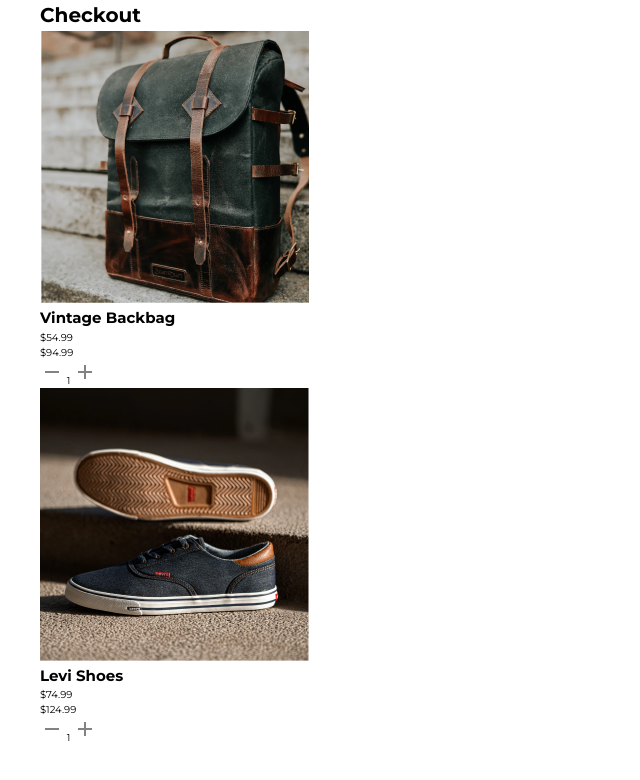
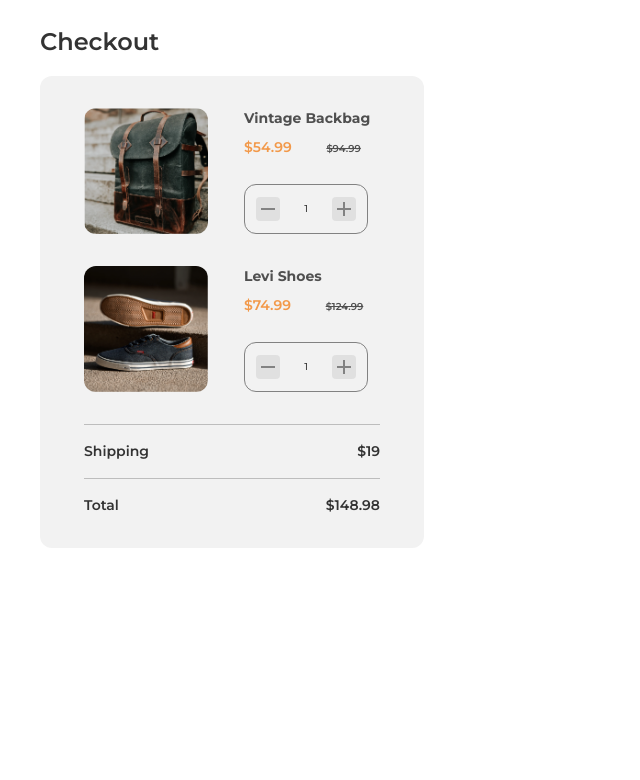
Before and after one commit to dcuevasdev/checkout-page, a plain HTML site: page index.html in a window 1280 px wide. Shown: the whole page, without its empty margins (0-640 px from the left). Drawn offline with Linux system fonts and the light colour scheme.

Commit message:
Estilos CSS para la sección de products

```diff
--- a/CSS/styles.css
+++ b/CSS/styles.css
@@ -2,6 +2,8 @@
   --gray-one: #333333;
   --gray-two: #4f4f4f;
   --gray-three: #828282;
+  --gray-four: #f2f2f2;
+  --gray-five: #e0e0e0;
   --orange-bg: #f2994a;
 }
 * {
@@ -19,3 +21,91 @@ html {
   max-width: 1200px;
   margin: 0 auto;
 }
+
+/*================
+  Section Products
+==================*/
+.title {
+  margin: 2.4rem 0 1.6rem;
+  font-size: 2.4rem;
+  font-weight: 600;
+  color: var(--gray-one);
+}
+
+.products {
+  max-width: 38.4rem;
+  padding: 3.2rem 0;
+  border-radius: 1.2rem;
+  background-color: var(--gray-four);
+}
+.products__item {
+  display: flex;
+  justify-content: space-between;
+  max-width: 29.6rem;
+  margin: 0 auto 3.2rem;
+}
+.products__image {
+  width: 12.4rem;
+  border-radius: 1.2rem;
+}
+.products__description {
+  position: relative;
+  width: 13.6rem;
+}
+.products__title {
+  margin-bottom: 0.8rem;
+  font-size: 1.4rem;
+  color: var(--gray-two);
+}
+.products__discount,
+.products__price {
+  display: inline-block;
+}
+.products__discount {
+  margin-right: 3.2rem;
+  font-size: 1.4rem;
+  font-weight: 600;
+  color: var(--orange-bg);
+}
+.products__price {
+  font-size: 1rem;
+  font-weight: 600;
+  text-decoration: line-through;
+  color: var(--gray-two);
+}
+.products__amount {
+  display: flex;
+  justify-content: center;
+  align-items: center;
+  gap: 2.4rem;
+  position: absolute;
+  bottom: 0;
+  width: 12.4rem;
+  height: 5rem;
+  border: 0.1rem solid var(--gray-three);
+  border-radius: 1.2rem;
+}
+.products__amount div {
+  width: 2.4rem;
+  height: 2.4rem;
+  border-radius: 0.4rem;
+  background-color: var(--gray-five);
+}
+.products__shipping,
+.products__total {
+  display: flex;
+  justify-content: space-between;
+  max-width: 29.6rem;
+  margin: 0 auto 1.6rem;
+  padding: 1.6rem 0 0;
+  font-size: 1.4rem;
+  font-weight: 600;
+  border-top: 1px solid #bdbdbd;
+  color: var(--gray-one);
+}
+.products__shipping {
+  margin-top: 3.2rem;
+}
+.products__total {
+  margin-bottom: 0;
+}
--- a/index.html
+++ b/index.html
@@ -20,7 +20,7 @@
   <body>
     <main class="container">
       <h1 class="title">Checkout</h1>
-      <div class="content">
+      <section class="content">
         <section class="products">
           <div class="products__item">
             <img
@@ -33,6 +33,7 @@
               <p class="products__discount">$54.99</p>
               <span class="products__price">$94.99</span>
               <div class="products__amount">
+                <div>
                   <svg
                     width="24"
                     height="24"
@@ -42,7 +43,9 @@
                   >
                     <path d="M19 13H5V11H19V13Z" fill="#828282" />
                   </svg>
+                </div>
                 <span class="amount__product">1</span>
+                <div>
                   <svg
                     width="24"
                     height="24"
@@ -58,6 +61,7 @@
                 </div>
               </div>
             </div>
+          </div>
           <div class="products__item">
             <img
               src="./assets/images/photo2.png"
@@ -69,6 +73,7 @@
               <p class="products__discount">$74.99</p>
               <span class="products__price">$124.99</span>
               <div class="products__amount">
+                <div>
                   <svg
                     width="24"
                     height="24"
@@ -78,7 +83,9 @@
                   >
                     <path d="M19 13H5V11H19V13Z" fill="#828282" />
                   </svg>
+                </div>
                 <span class="amount__product">1</span>
+                <div>
                   <svg
                     width="24"
                     height="24"
@@ -94,8 +101,17 @@
                 </div>
               </div>
             </div>
+          </div>
+          <div class="products__shipping">
+            <p>Shipping</p>
+            <p>$19</p>
+          </div>
+          <div class="products__total">
+            <p>Total</p>
+            <p>$148.98</p>
+          </div>
         </section>
-      </div>
+      </section>
     </main>
   </body>
 </html>
```
Lines whose indentation alone changed are shown as unchanged.
